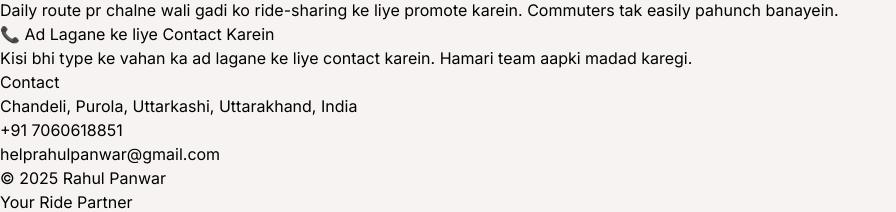
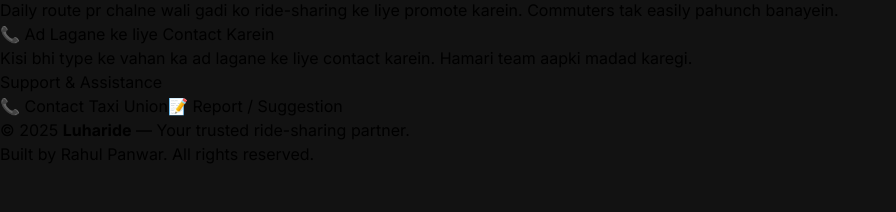
Before and after one commit to Rahulpanwar8/luharide, a React (Vite) app: page / in a window 1280 px wide. Shown: the part 680-892 px from the top of the page, without its empty margins (0-896 px from the left). After the commit the page ends 846 px from the top, so only its background shows below. Built offline with nearby package versions, Linux system fonts and the light colour scheme.

Commit message:
add report and driver contact features

```diff
--- a/package.json
+++ b/package.json
@@ -11,6 +11,7 @@
   },
   "dependencies": {
     "axios": "^1.11.0",
+    "emailjs-com": "^3.2.0",
     "framer-motion": "^11.12.0",
     "react": "^18.3.1",
     "react-dom": "^18.3.1",
--- a/src/components/Contact.jsx
+++ b/src/components/Contact.jsx
@@ -1,62 +1,30 @@
-import { CONTACT } from "../constants";
-import { motion } from "framer-motion";
-
-// Motion effect with a smaller delay
-const motionEffect = {
-  hidden: { opacity: 0, y: 30 },
-  visible: (i = 1) => ({
-    opacity: 1,
-    y: 0,
-    transition: { duration: 0.6, delay: i * 0.5 }, // Reduced delay to 0.5 seconds
-  }),
-};
+import { useNavigate } from "react-router-dom";
 
 const Contact = () => {
+  const navigate = useNavigate();
+
   return (
-    <motion.div
-      className="border-t border-stone-900 p-20"
-      initial="hidden"
-      whileInView="visible"
-      viewport={{ once: true, amount: 0.3 }}
-    >
-      <div className="text-center tracking-tighter">
-        {/* Contact Heading */}
-        <motion.h2
-          className="my-10 text-4xl"
-          variants={motionEffect}
-          custom={1}  // Custom delay argument
-          whileHover={{ scale: 1.1 }}
-          transition={{ type: "spring", stiffness: 300 }}
+    <div className="text-center py-8">
+      <h2 className="text-3xl font-bold mb-4">Support & Assistance</h2>
+
+      <div className="flex flex-col sm:flex-row justify-center items-center gap-4">
+        {/* Taxi Union Button */}
+        <button
+          onClick={() => navigate("/taxi-union")}
+          className="bg-yellow-500 hover:bg-yellow-600 text-black font-semibold py-2 px-4 rounded"
         >
-          Contact
-        </motion.h2>
+          📞 Contact Taxi Union
+        </button>
 
-        {/* Address */}
-        <motion.p className="my-4 text-lg" variants={motionEffect} custom={2}>
-          {CONTACT.address}
-        </motion.p>
-
-        {/* Phone Number */}
-        <motion.p className="my-4 text-lg" variants={motionEffect} custom={3}>
-          {CONTACT.phoneNo}
-        </motion.p>
-
-        {/* Email */}
-        <motion.a
-          href={`mailto:${CONTACT.email}`}
-          className="relative inline-block text-lg text-stone-300 hover:text-stone-400"
-          variants={motionEffect}
-          custom={4}
+        {/* Report / Suggestion Button */}
+        <button
+          onClick={() => navigate("/report")}
+          className="bg-blue-500 hover:bg-blue-600 text-white font-semibold py-2 px-4 rounded"
         >
-          {CONTACT.email}
-          <motion.span
-            className="absolute bottom-0 left-0 h-0.5 w-0 bg-stone-300"
-            whileHover={{ width: "100%" }}
-            transition={{ duration: 0.3 }}
-          ></motion.span>
-        </motion.a>
+          📝 Report / Suggestion
+        </button>
       </div>
-    </motion.div>
+    </div>
   );
 };
 
--- a/src/components/Footer.jsx
+++ b/src/components/Footer.jsx
@@ -1,31 +1,15 @@
 import React from 'react';
-import { FaGithub, FaLinkedin, FaTwitter, FaEnvelope } from 'react-icons/fa';
 
 const Footer = () => {
   return (
-    <footer className="bg-gray-900 text-white py-6 mt-10">
-      <div className="container mx-auto px-4 flex flex-col md:flex-row justify-between items-center gap-4">
-        <div className="text-center md:text-left">
-          <h4 className="text-lg font-semibold">© {new Date().getFullYear()} Rahul Panwar</h4>
-          <p className="text-sm text-gray-400">Your Ride Partner</p>
-        </div>
-
-        <div className="flex gap-5 text-xl">
-          <a href="https://github.com/Rahulpanwar8" target="_blank" rel="noopener noreferrer" aria-label="GitHub" className="hover:text-blue-400 transition">
-            <FaGithub />
-          </a>
-          <a href="https://www.linkedin.com/in/techmcu/" target="_blank" rel="noopener noreferrer" aria-label="LinkedIn" className="hover:text-blue-400 transition">
-            <FaLinkedin />
-          </a>
-          <a href="https://x.com/techmcu" target="_blank" rel="noopener noreferrer" aria-label="Twitter" className="hover:text-blue-400 transition">
-            <FaTwitter />
-          </a>
-          <a href="helprahulpanwar@gmail.com" aria-label="Email" className="hover:text-blue-400 transition">
-            <FaEnvelope />
-
-
-          </a>
-        </div>
+    <footer className="bg-gray-900 text-white text-sm py-4 mt-10">
+      <div className="container mx-auto px-4 flex flex-col md:flex-row justify-between items-center">
+        <p className="text-center md:text-left">
+          © {new Date().getFullYear()} <strong>Luharide</strong> — Your trusted ride-sharing partner.
+        </p>
+        <p className="text-center md:text-right text-gray-400 text-xs">
+          Built by Rahul Panwar. All rights reserved.
+        </p>
       </div>
     </footer>
   );
--- a/src/components/Login.jsx
+++ b/src/components/Login.jsx
@@ -9,25 +9,10 @@
   const handleLogin = (e) => {
     e.preventDefault();
 
-    const validCredentials = [
-      { email: "demo@user.com", password: "123456" },
-      { email: "purolaunion@luharide.com", password: "88888888" },
-    ];
-
-    const isValid = validCredentials.some(
-      (cred) => cred.email === email && cred.password === password
-    );
-
-    if (isValid) {
-      // ✅ Store email in browser localStorage
-      localStorage.setItem("userEmail", email);
-
-      // ✅ Redirect to dashboard
+    if (email === "demo@user.com" && password === "123456") {
       navigate("/dashboard");
     } else {
-      alert(
-        "❌ Invalid credentials.\nTry:\n\n1. demo@user.com / 123456\n2. purolaunion@luharide.com / 88888888"
-      );
+      alert("❌ Invalid credentials.\nTry:\nEmail: demo@user.com\nPassword: 123456");
     }
   };
 
--- /dev/null
+++ b/src/components/ReportForm.jsx
@@ -0,0 +1,59 @@
+// src/components/ReportForm.jsx
+
+import { useState } from "react";
+
+const ReportForm = () => {
+  const [formData, setFormData] = useState({ name: "", phone: "", message: "" });
+
+  const handleChange = (e) => {
+    setFormData((prev) => ({ ...prev, [e.target.name]: e.target.value }));
+  };
+
+  return (
+    <form
+      action="https://formsubmit.co/luharide@gmail.com"
+      method="POST"
+      className="bg-neutral-800 p-6 rounded-lg shadow-md space-y-4 max-w-xl mx-auto"
+    >
+      <h2 className="text-2xl font-bold text-center mb-4">🚨 Report or Suggestion</h2>
+
+      <input
+        type="text"
+        name="name"
+        placeholder="Your Name"
+        value={formData.name}
+        onChange={handleChange}
+        required
+        className="w-full px-4 py-2 rounded bg-neutral-700 text-white outline-none"
+      />
+
+      <input
+        type="tel"
+        name="phone"
+        placeholder="Phone Number (Optional)"
+        value={formData.phone}
+        onChange={handleChange}
+        className="w-full px-4 py-2 rounded bg-neutral-700 text-white outline-none"
+      />
+
+      <textarea
+        name="message"
+        placeholder="Your Message"
+        value={formData.message}
+        onChange={handleChange}
+        rows="4"
+        required
+        className="w-full px-4 py-2 rounded bg-neutral-700 text-white outline-none"
+      ></textarea>
+
+      <button
+        type="submit"
+        className="w-full bg-yellow-500 hover:bg-yellow-600 text-black font-semibold py-2 rounded transition"
+      >
+        Submit
+      </button>
+    </form>
+  );
+};
+
+export default ReportForm;
--- /dev/null
+++ b/src/components/TaxiUnion.jsx
@@ -0,0 +1,34 @@
+const TaxiUnion = () => {
+  const contactList = [
+    { name: "Purola", number: "+91-9999911111" },
+    { name: "Barkot", number: "+91-8888822222" },
+    { name: "Naugaon", number: "+91-7777733333" },
+    { name: "Dehradun", number: "+91-6666644444" },
+    { name: "Chamoli", number: "+91-5555511111" },
+  ];
+
+  return (
+    <div className="max-w-3xl mx-auto p-6 text-white bg-black rounded-xl shadow-md">
+      <h2 className="text-2xl font-bold mb-6 border-b border-gray-600 pb-2">Taxi Union Contact List</h2>
+
+      <ul className="space-y-4">
+        {contactList.map((contact, index) => (
+          <li
+            key={index}
+            className="flex justify-between items-center bg-gray-800 hover:bg-gray-700 px-4 py-3 rounded-md transition-all"
+          >
+            <span className="font-medium text-lg">{contact.name}</span>
+            <a
+              href={`tel:${contact.number}`}
+              className="text-blue-400 hover:text-blue-300 text-sm font-semibold underline"
+            >
+              {contact.number}
+            </a>
+          </li>
+        ))}
+      </ul>
+    </div>
+  );
+};
+
+export default TaxiUnion;
--- a/src/index.css
+++ b/src/index.css
@@ -5,5 +5,6 @@
 
 :root {
   font-family: "Inter", sans-serif;
-  background: #f7f3f3;
+  background: #121212;
+
 }
--- a/src/main.jsx
+++ b/src/main.jsx
@@ -1,10 +1,13 @@
 import React from "react";
 import ReactDOM from "react-dom/client";
 import { BrowserRouter, Routes, Route } from "react-router-dom";
-import ContactPage from "./components/Login.jsx"; // ✅ if file is named Login.jsx
 import App from "./App.jsx"; // HomePage
 import Login from "./components/Login.jsx"; // Login page (was ContactPage)
 import NewPage from "./components/NewPage.jsx"; // Page after login ✅
+import ReportForm from "./components/ReportForm.jsx"; // ADD THIS LINE at the top
+import TaxiUnion from './components/TaxiUnion'; // ❌ Wrong if file not present at this path
+
+
 import "./index.css";
 
 ReactDOM.createRoot(document.getElementById("root")).render(
@@ -14,6 +17,8 @@
         <Route path="/" element={<App />} />
         <Route path="/contactpage" element={<Login />} />
         <Route path="/dashboard" element={<NewPage />} /> {/* ✅ after login */}
+        <Route path="/report" element={<ReportForm />} /> {/* ✅ ADD THIS LINE */}
+        <Route path="/taxi-union" element={<TaxiUnion />} />
       </Routes>
     </BrowserRouter>
   </React.StrictMode>
```
Also changed, not shown: 1 other file (tests, documents, lock files or other folders).
